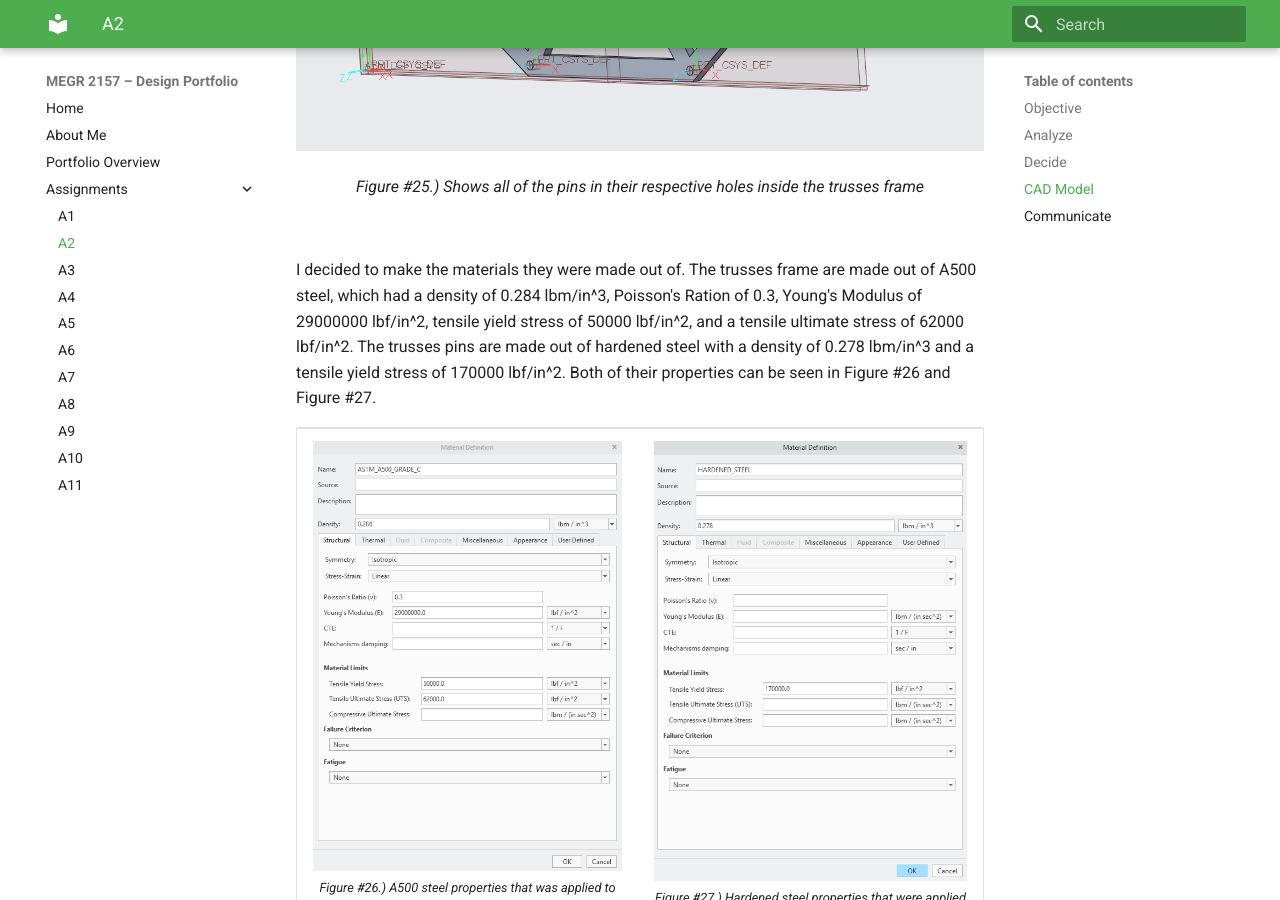
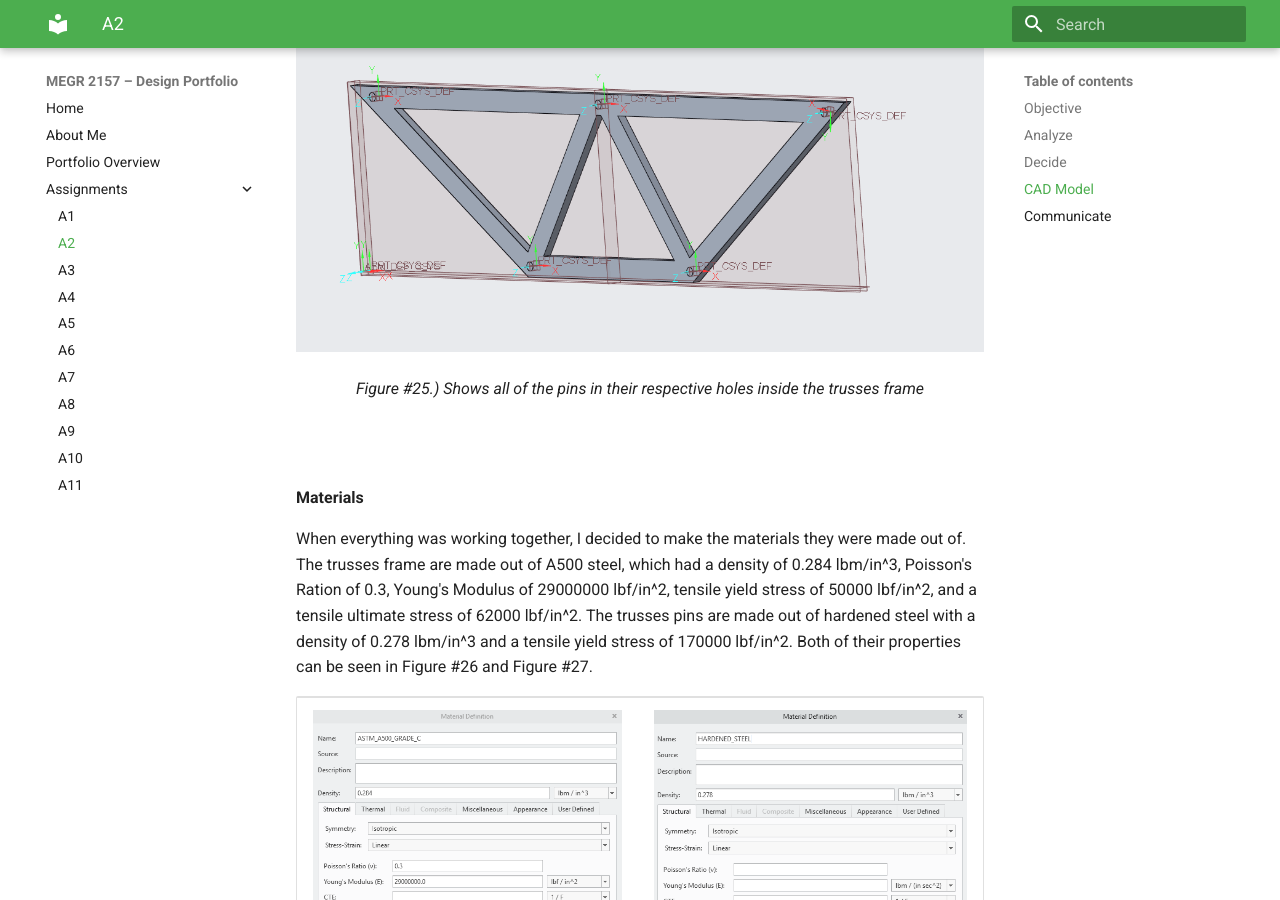
Before and after one commit to AndyChwalik/megr2157-portfolio, an MkDocs documentation site: the page built from docs/assignments/A02/index.md, in a window 1280 px wide and 900 px high, scrolled down 16566 px. Built offline with MkDocs 1.6.1 and Material for MkDocs 9.7.7, drawn with Linux system fonts in a browser that asks for light colours; some of the changed text lies outside the part shown.

Commit message:
Update index.md

```diff
--- a/docs/assignments/A02/index.md
+++ b/docs/assignments/A02/index.md
@@ -137,7 +137,9 @@ Now that everything is designed through paper, it needs to be 3D modeled. The fi
 <div align="center">
   <img src="unit_convert.jpg">
   <p><em>Figure #14.) Converted Units</em></p>
-</div> <br>
+</div> <br><br>
+
+**Trusses Frame**
 
 To 3D model this truss, I decided to make the outline with the appropriate dimensions first. This gave me a rough outline of my truss. When I was first designing the truss, I messed up my length and thickness of the truss due to the calculation errors with the length of the pins. This gave me really bad measurements, and I had to redesign the CAD model. The inital errors can be seen in Figure #15, Figure #16, and Figure #17.
 
@@ -174,12 +176,14 @@ When I realized the mistake, I went back to the weight calculations for the pins
   <p><em>Figure #20.) Truss with the correct pin diameter</em></p>
 </div> <br>
 
-Since my truss is symetrical, I was able to create a datum plane in the middle to mirror everything from one side over to the other side as seen in Figure #21. This made it a lot faster to 3D model after I fixed my mistakes.
+Since my truss is symmetrical, I was able to create a datum plane in the middle to mirror everything from one side over to the other side as seen in Figure #21. This made it a lot faster to 3D model after I fixed my mistakes.
 
 <div align="center">
   <img src="centralized_plane.png">
   <p><em>Figure #21.) Datum plane for symmetry</em></p>
-</div> <br>
+</div> <br><br>
+
+**Trusses Pin**
 
 The frame of the truss was complete, and now it was time to work on the pin. The pin was super simple to model since it was just one cylinder the same size as the holes inside of the trusses frame. I followed the same steps as I did for the fram of the truss. The 3D model for the pin can be seen in Figure #22 and Figure #23.
 
@@ -190,7 +194,9 @@ The frame of the truss was complete, and now it was time to work on the pin. The
 <div align="center">
   <img src="pin_extrude.png">
   <p><em>Figure #23.) Length for the pin</em></p>
-</div> <br>
+</div> <br><br>
+
+**Truss Put Together**
 
 Once both the trusses frame and pin were 3D modeled, I decided to make an assembly showing both of the components in the same system. This can be shown in Figure #24 and Figure #25
 
@@ -201,9 +207,11 @@ Once both the trusses frame and pin were 3D modeled, I decided to make an assemb
 <div align="center">
   <img src="pin_truss_assembly2.png">
   <p><em>Figure #25.) Shows all of the pins in their respective holes inside the trusses frame </em></p>
-</div> <br>
+</div> <br><br>
 
-I decided to make the materials they were made out of. The trusses frame are made out of A500 steel, which had a density of 0.284 lbm/in^3, Poisson's Ration of 0.3, Young's Modulus of 29000000 lbf/in^2, tensile yield stress of 50000 lbf/in^2, and a tensile ultimate stress of 62000 lbf/in^2. The trusses pins are made out of hardened steel with a density of 0.278 lbm/in^3 and a tensile yield stress of 170000 lbf/in^2. Both of their properties can be seen in Figure #26 and Figure #27.
+**Materials**
+
+When everything was working together, I decided to make the materials they were made out of. The trusses frame are made out of A500 steel, which had a density of 0.284 lbm/in^3, Poisson's Ration of 0.3, Young's Modulus of 29000000 lbf/in^2, tensile yield stress of 50000 lbf/in^2, and a tensile ultimate stress of 62000 lbf/in^2. The trusses pins are made out of hardened steel with a density of 0.278 lbm/in^3 and a tensile yield stress of 170000 lbf/in^2. Both of their properties can be seen in Figure #26 and Figure #27.
 
 <table>
   <tr>
```
